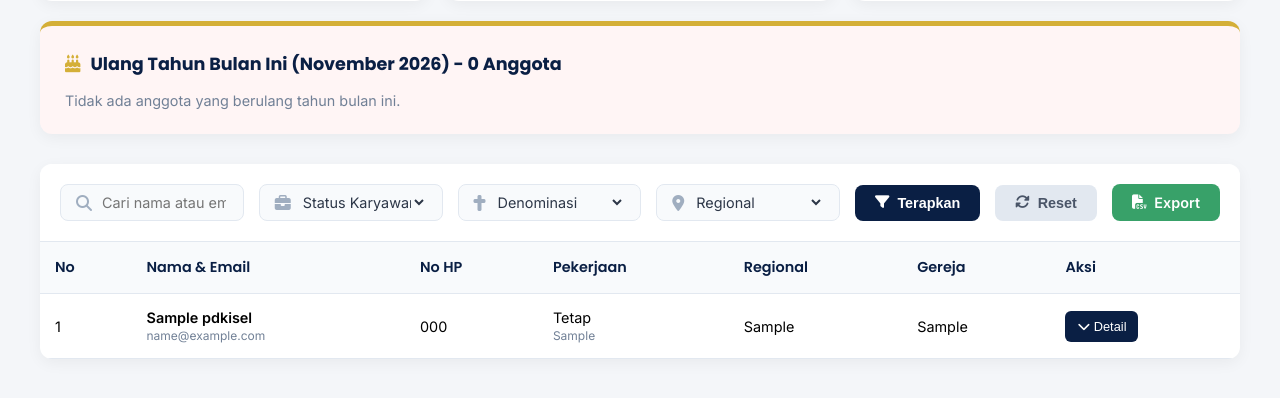
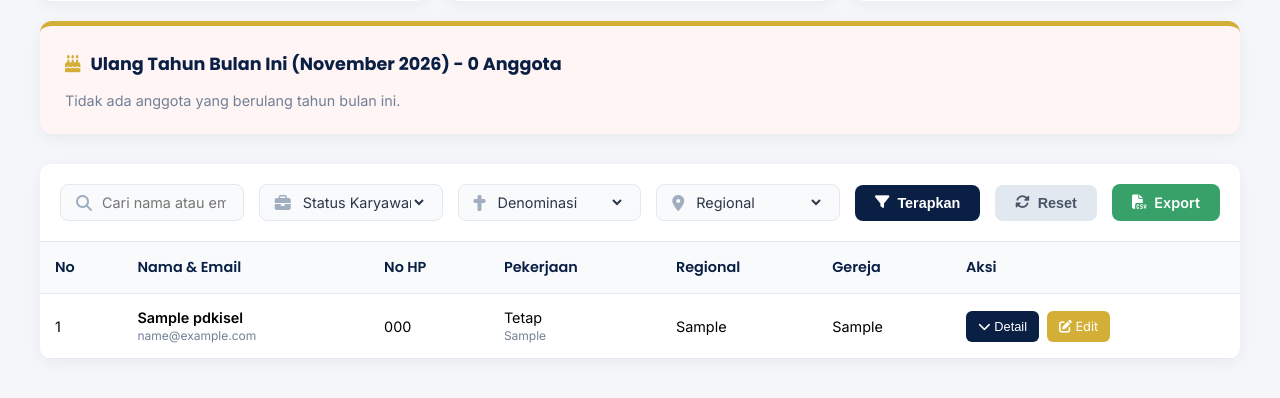
Before and after one commit to pdkisel/pdkisel-website, a PHP site: page /dashboard.php in a window 1280 px wide. Shown: the part 384-782 px from the top of the page. Run offline with PHP 8.4, Linux system fonts and the light colour scheme; the visitor is signed in with stand-in values (Sample User, id 1); tables that the repository leaves empty or names only in its code hold one stand-in row (values such as "Sample post").

Commit message:
Update dashboard.php

```diff
--- a/dashboard.php
+++ b/dashboard.php
@@ -135,9 +135,17 @@ $result = $conn->query($sql);
         th { background-color: #F8FAFC; color: #0A1F44; font-weight: 600; font-family: 'Poppins', sans-serif; }
         tr:hover { background-color: #F1F5F9; }
 
-        .btn-detail { background-color: #0A1F44; color: white; border: none; padding: 8px 12px; border-radius: 6px; cursor: pointer; font-size: 0.8rem; transition: 0.3s; }
+        /* Tombol Aksi di Tabel */
+        .action-buttons {
+            display: flex;
+            gap: 8px;
+        }
+        .btn-detail { background-color: #0A1F44; color: white; border: none; padding: 8px 12px; border-radius: 6px; cursor: pointer; font-size: 0.8rem; transition: 0.3s; text-decoration: none; }
         .btn-detail:hover { background-color: #D32F2F; }
         .btn-detail.active { background-color: #D32F2F; }
+
+        .btn-edit { background-color: #D4AF37; color: white; border: none; padding: 8px 12px; border-radius: 6px; cursor: pointer; font-size: 0.8rem; transition: 0.3s; text-decoration: none; }
+        .btn-edit:hover { background-color: #B5952F; }
 
         .detail-row { display: none; background-color: #FFFFFF; }
         .detail-row td { padding: 0; border-bottom: 2px solid #0A1F44; }
@@ -182,6 +190,7 @@ $result = $conn->query($sql);
             .filter-toolbar { flex-direction: column; align-items: stretch; }
             .filter-group { width: 100%; }
             .btn-filter-action { width: 100%; }
+            .action-buttons { flex-direction: column; }
         }
     </style>
 </head>
@@ -273,7 +282,6 @@ $result = $conn->query($sql);
                         <option value="Kontrak Project">Kontrak Project</option>
                     </select>
                 </div>
-                <!-- FILTER KRISTEN BARU -->
                 <div class="filter-group">
                     <i class="fas fa-cross"></i>
                     <select id="filterKristen">
@@ -330,7 +338,6 @@ $result = $conn->query($sql);
                             $agama = htmlspecialchars($row['kristen'] ?? '-');
                             $nama_email = htmlspecialchars($row['nama']) . ' ' . htmlspecialchars($row['email']);
 
-                            // Tambahkan data-kristen untuk filter JS
                             echo "<tr class='data-row' data-status='{$status}' data-usaha='{$usaha}' data-regional='{$reg}' data-kristen='{$agama}' data-search='" . strtolower($nama_email) . "'>";
                             echo "<td>" . $no++ . "</td>";
                             echo "<td><strong>" . htmlspecialchars($row['nama']) . "</strong><br><small style='color:#718096;'>" . htmlspecialchars($row['email']) . "</small></td>";
@@ -338,7 +345,15 @@ $result = $conn->query($sql);
                             echo "<td>" . $status . "<br><small style='color:#718096;'>" . $usaha . "</small></td>";
                             echo "<td>" . $reg . "</td>";
                             echo "<td>" . htmlspecialchars($row['gereja']) . "</td>";
-                            echo "<td><button class='btn-detail' onclick='toggleDetail(".$id_row.", this)'><i class='fas fa-chevron-down'></i> Detail</button></td>";
+
+                            // KOLOM AKSI (Detail & Edit)
+                            echo "<td>";
+                            echo "<div class='action-buttons'>";
+                            echo "<button class='btn-detail' onclick='toggleDetail(".$id_row.", this)'><i class='fas fa-chevron-down'></i> Detail</button>";
+                            echo "<a href='edit_anggota.php?id=" . $id_row . "' class='btn-edit'><i class='fas fa-edit'></i> Edit</a>";
+                            echo "</div>";
+                            echo "</td>";
+
                             echo "</tr>";
 
                             echo "<tr id='detail-row-".$id_row."' class='detail-row'>";
@@ -379,7 +394,7 @@ $result = $conn->query($sql);
                             echo "<div class='detail-item full-width'><span class='detail-label'>Masa Kontrak</span><span class='detail-value'>" . $kontrak . "</span></div>";
                             echo "</div>";
 
-                            // SEKSI 3: KELUARGA (TAMBAHAN KRISTEN)
+                            // SEKSI 3: KELUARGA
                             echo "<div class='detail-section-title'><i class='fas fa-heart'></i> Keluarga & Gereja</div>";
                             echo "<div class='detail-text-area' style='grid-template-columns: 1fr 1fr;'>";
                             echo "<div class='detail-item'><span class='detail-label'>Status Pernikahan</span><span class='detail-value'>" . htmlspecialchars($row['status_pernikahan']) . "</span></div>";
@@ -421,7 +436,7 @@ $result = $conn->query($sql);
             }
         }
 
-        // 2. Fungsi Filter Terpadu (Termasuk Kristen)
+        // 2. Fungsi Filter Terpadu
         function terapkanFilter() {
             var searchText = document.getElementById('searchInput').value.toLowerCase();
             var filterStatus = document.getElementById('filterStatus').value;
```
